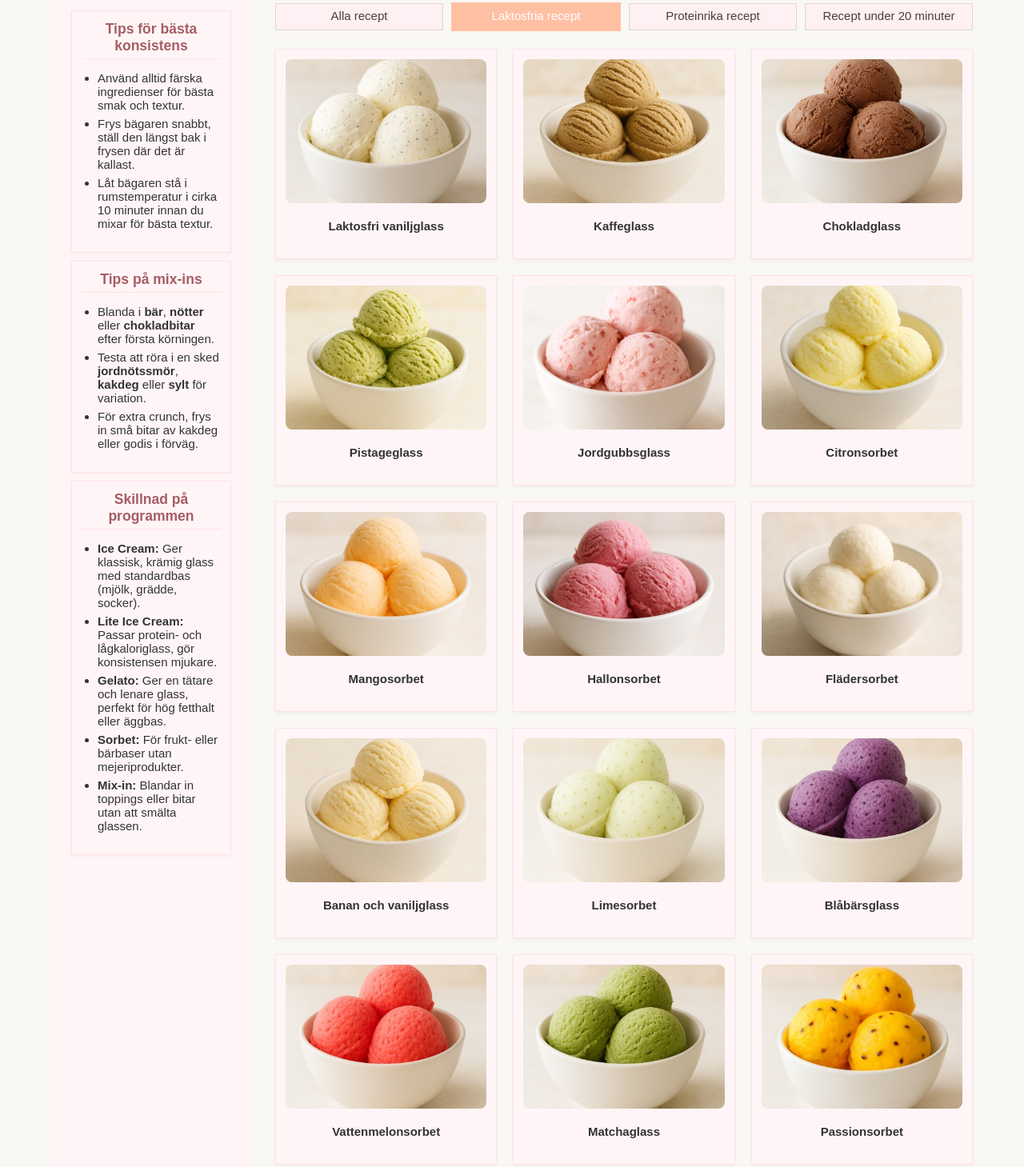
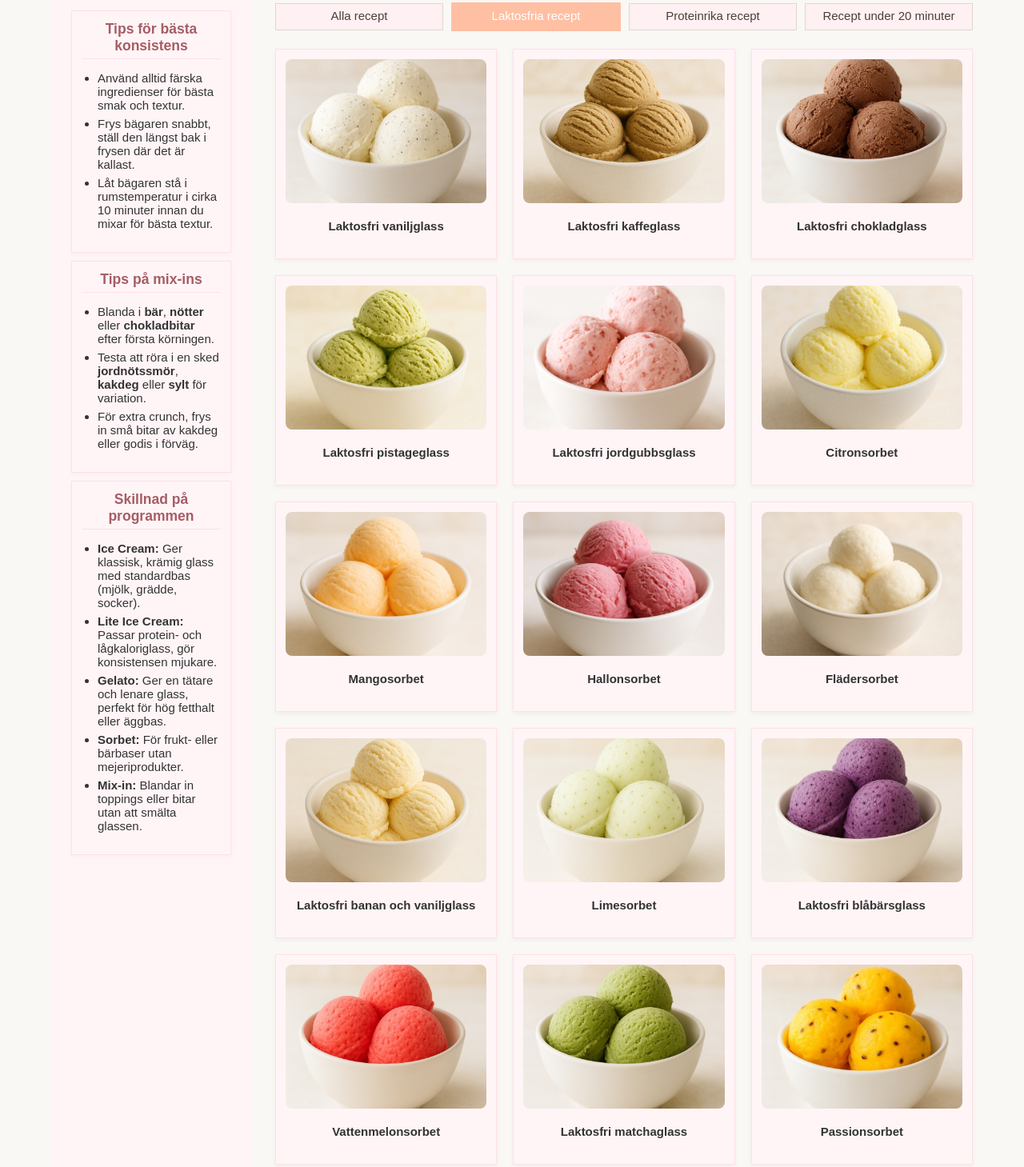
Before and after one commit to feliciaanderberg/Uppgift3, a plain HTML site: page laktosfri.html in a window 1280 px wide. Shown: the part 233-1692 px from the top of the page at 80% size. Drawn offline with Linux system fonts and the light colour scheme.

Commit message:
laktosfri ändring

```diff
--- a/laktosfri.html
+++ b/laktosfri.html
@@ -73,25 +73,25 @@
             <div class="receptkort">
                 <a href="recept-glass.html">
                     <img src="image/kaffeglass.jpg" alt="Kaffeglass">
-                    <h4>Kaffeglass</h4>
+                    <h4>Laktosfri kaffeglass</h4>
                 </a>
             </div>
             <div class="receptkort">
                 <a href="recept-glass.html">
                     <img src="image/chokladglass.jpg" alt="Chokladglass">
-                    <h4>Chokladglass</h4>
+                    <h4>Laktosfri chokladglass</h4>
                 </a>
             </div>
             <div class="receptkort">
                 <a href="recept-glass.html">
                     <img src="image/pistage.jpg" alt="Pistageglass">
-                    <h4>Pistageglass</h4>
+                    <h4>Laktosfri pistageglass</h4>
                 </a>
             </div>
             <div class="receptkort">
                 <a href="recept-glass.html">
                     <img src="image/jordgubbsglass.jpg" alt="Jordgubbsglass">
-                    <h4>Jordgubbsglass</h4>
+                    <h4>Laktosfri jordgubbsglass</h4>
                 </a>
             </div>
             <div class="receptkort">
@@ -121,7 +121,7 @@
             <div class="receptkort">
                 <a href="recept-glass.html">
                     <img src="image/banan-vanilj.jpg" alt="Banan och vaniljglass">
-                    <h4>Banan och vaniljglass</h4>
+                    <h4>Laktosfri banan och vaniljglass</h4>
                 </a>
             </div>
             <div class="receptkort">
@@ -133,7 +133,7 @@
             <div class="receptkort">
                 <a href="recept-glass.html">
                     <img src="image/blueberry.jpg" alt="Blåbärsglass">
-                    <h4>Blåbärsglass</h4>
+                    <h4>Laktosfri blåbärsglass</h4>
                 </a>
             </div>
             <div class="receptkort">
@@ -145,7 +145,7 @@
             <div class="receptkort">
                 <a href="recept-glass.html">
                     <img src="image/matcha.jpg" alt="Matchaglass">
-                    <h4>Matchaglass</h4>
+                    <h4>Laktosfri matchaglass</h4>
                 </a>
             </div>
             <div class="receptkort">
```
Also changed, not shown: 1 other file.
